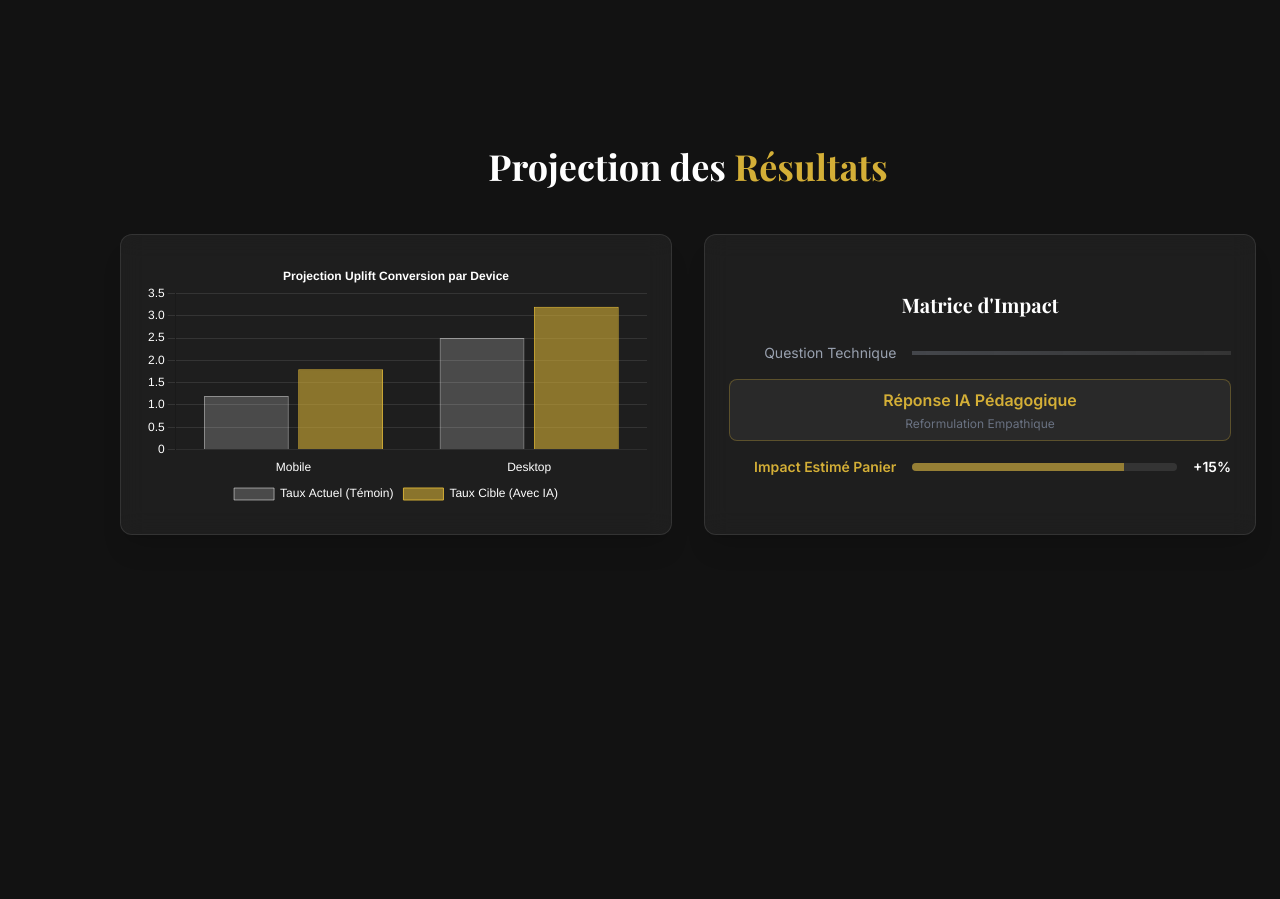
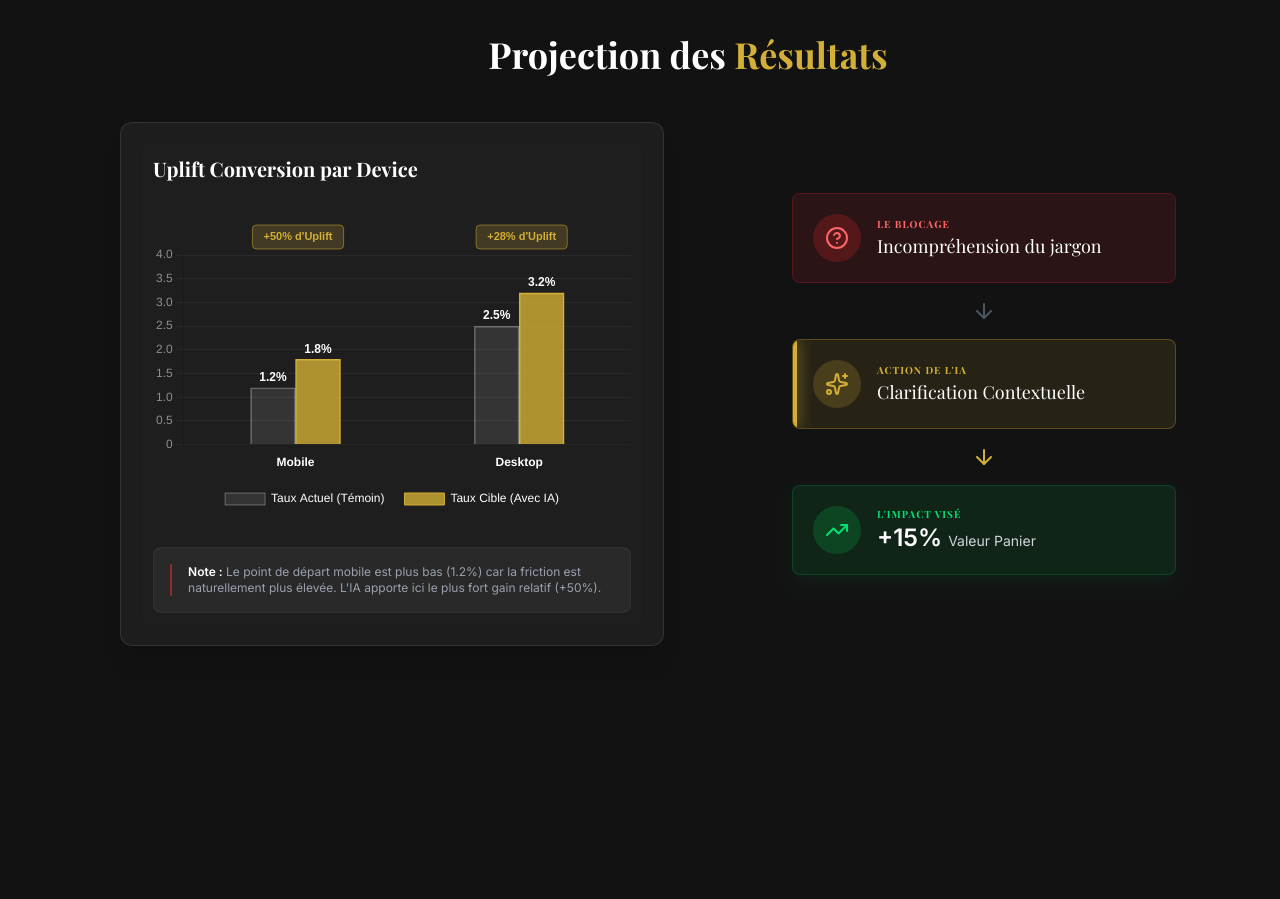
Before and after one commit to HELIK0PTER/methodologie-de-recherche, a React (Vite) app: page / in a window 1280 px wide. Shown: the part 4060-4959 px from the top of the page. Built offline with nearby package versions, Linux system fonts and the light colour scheme; a web font is replaced by a local one.

Commit message:
amélioration visuelle des résultats

```diff
--- a/src/sections/Dashboard.jsx
+++ b/src/sections/Dashboard.jsx
@@ -9,7 +9,8 @@ import {
   Legend,
   ArcElement
 } from 'chart.js';
-import { Bar, Doughnut } from 'react-chartjs-2';
+import { Bar } from 'react-chartjs-2';
+import { ArrowDown, HelpCircle, Sparkles, TrendingUp } from 'lucide-react';
 
 ChartJS.register(
   CategoryScale,
@@ -28,29 +29,93 @@ const Dashboard = () => {
           {
             label: 'Taux Actuel (Témoin)',
             data: [1.2, 2.5],
-            backgroundColor: 'rgba(255, 255, 255, 0.2)',
-            borderColor: 'rgba(255, 255, 255, 0.5)',
+            backgroundColor: 'rgba(255, 255, 255, 0.1)',
+            borderColor: 'rgba(255, 255, 255, 0.3)',
             borderWidth: 1,
+            barThickness: 45,
           },
           {
             label: 'Taux Cible (Avec IA)',
             data: [1.8, 3.2],
-            backgroundColor: 'rgba(212, 175, 55, 0.6)',
+            backgroundColor: 'rgba(212, 175, 55, 0.8)',
             borderColor: 'rgba(212, 175, 55, 1)',
             borderWidth: 1,
+            barThickness: 45,
           },
         ],
     };
 
+    const plugins = [{
+        id: 'enhanced-labels',
+        afterDraw: (chart) => {
+            const { ctx, chartArea: { top } } = chart;
+            ctx.save();
+
+            const uplifts = ["+50% d'Uplift", "+28% d'Uplift"];
+
+            chart.data.datasets.forEach((dataset, i) => {
+                const meta = chart.getDatasetMeta(i);
+                meta.data.forEach((bar, index) => {
+                    // 1. Valeurs individuelles (1.2%, etc.)
+                    const val = dataset.data[index] + "%";
+                    ctx.fillStyle = 'white';
+                    ctx.textAlign = 'center';
+                    ctx.font = 'bold 12px sans-serif';
+                    ctx.fillText(val, bar.x, bar.y - 10);
+
+                    // 2. Badges d'Uplift (uniquement pour le dataset "Cible" à l'index 1)
+                    if (i === 1) {
+                        const text = uplifts[index];
+                        const textWidth = ctx.measureText(text).width;
+                        const padding = 8;
+                        const rectW = textWidth + padding * 2;
+                        const rectH = 24;
+                        const rectX = bar.x - rectW / 2 - 20;
+                        const rectY = top - 30;
+
+                        // Dessin du badge (Pill)
+                        ctx.fillStyle = 'rgba(212, 175, 55, 0.2)';
+                        ctx.strokeStyle = 'rgba(212, 175, 55, 0.5)';
+                        ctx.lineWidth = 1;
+
+                        // Rectangle arrondi
+                        ctx.beginPath();
+                        ctx.roundRect(rectX, rectY, rectW, rectH, 4);
+                        ctx.fill();
+                        ctx.stroke();
+
+                        // Texte du badge
+                        ctx.fillStyle = '#D4AF37';
+                        ctx.font = 'bold 11px sans-serif';
+                        ctx.fillText(text, bar.x - 20, rectY + 12);
+                    }
+                });
+            });
+            ctx.restore();
+        }
+    }];
+
     const barOptions = {
         responsive: true,
+        maintainAspectRatio: false,
+        layout: { padding: { top: 40 } }, // Espace pour les badges
         plugins: {
-            legend: { position: 'bottom', labels: { color: 'white' } },
-            title: { display: true, text: 'Projection Uplift Conversion par Device', color: 'white' },
+            legend: {
+                position: 'bottom',
+                labels: { color: 'white', padding: 20 }
+            },
+            tooltip: { enabled: true }
         },
         scales: {
-            y: { ticks: { color: 'white' }, grid: { color: 'rgba(255,255,255,0.1)' } },
-            x: { ticks: { color: 'white' }, grid: { display: false } }
+            y: {
+                max: 4,
+                ticks: { color: 'rgba(255,255,255,0.5)' },
+                grid: { color: 'rgba(255,255,255,0.05)' }
+            },
+            x: {
+                ticks: { color: 'white', font: { weight: 'bold' } },
+                grid: { display: false }
+            }
         }
     };
 
@@ -58,35 +123,57 @@ const Dashboard = () => {
     <Section id="dashboard">
       <h2 className="text-4xl font-bold mb-12 text-center text-white">Projection des <span className="text-gold-prestige">Résultats</span></h2>
 
-      <div className="grid md:grid-cols-2 gap-8 w-full">
-         {/* Split Device Chart */}
-         <div className="glass-panel p-6">
-            <Bar data={barData} options={barOptions} />
+      <div className="grid md:grid-cols-2 gap-12 w-full items-center">
+         <div className="glass-panel p-8 relative overflow-hidden h-full flex flex-col">
+            <h3 className="text-xl font-bold text-white mb-8">Uplift Conversion par Device</h3>
+
+            <div className="flex-grow">
+                <div className="h-[300px]">
+                    <Bar data={barData} options={barOptions} plugins={plugins} />
+                </div>
+            </div>
+
+            <div className="mt-8 flex gap-4 text-xs text-gray-400 bg-white/5 p-4 rounded-lg border border-white/5">
+                <div className="w-1 bg-red-500/50 rounded-full"></div>
+                <p>
+                    <span className="text-white font-bold">Note :</span> Le point de départ mobile est plus bas (1.2%) car la friction est naturellement plus élevée. L'IA apporte ici le plus fort gain relatif (+50%).
+                </p>
+            </div>
          </div>
 
-         {/* Impact Matrix */}
-         <div className="glass-panel p-6 flex flex-col justify-center">
-            <h3 className="text-xl font-bold text-white mb-6 text-center">Matrice d'Impact</h3>
+         <div className="flex flex-col gap-4 relative max-w-sm mx-auto w-full">
+            <div className="bg-red-500/10 border border-red-500/20 p-5 rounded-lg flex items-center gap-4">
+                <div className="bg-red-500/20 p-3 rounded-full text-red-400">
+                    <HelpCircle size={24} />
+                </div>
+                <div className="flex-1">
+                    <h4 className="text-red-400 font-bold uppercase text-[10px] tracking-widest">Le Blocage</h4>
+                    <p className="text-white font-serif text-lg">Incompréhension du jargon</p>
+                </div>
+            </div>
 
-            <div className="space-y-4">
-                <div className="flex items-center gap-4">
-                    <div className="w-1/3 text-right text-gray-400 text-sm">Question Technique</div>
-                    <div className="flex-1 h-1 bg-white/10 relative">
-                        <div className="absolute top-1/2 left-0 -translate-y-1/2 w-full h-full bg-gradient-to-r from-gray-500 to-transparent opacity-30"></div>
-                    </div>
+            <ArrowDown className="text-gray-600 mx-auto" size={24} />
+
+            <div className="bg-gold-prestige/10 border border-gold-prestige/30 p-5 rounded-lg flex items-center gap-4 relative overflow-hidden">
+                <div className="absolute top-0 left-0 w-1 h-full bg-gold-prestige shadow-[0_0_15px_rgba(212,175,55,1)]"></div>
+                <div className="bg-gold-prestige/20 p-3 rounded-full text-gold-prestige">
+                    <Sparkles size={24} />
                 </div>
+                <div className="flex-1">
+                    <h4 className="text-gold-prestige font-bold uppercase text-[10px] tracking-widest">Action de l'IA</h4>
+                    <p className="text-white font-serif text-lg">Clarification Contextuelle</p>
+                </div>
+            </div>
 
-                <div className="flex flex-col items-center py-2 bg-white/5 rounded-lg border border-gold-prestige/30">
-                    <span className="text-gold-prestige font-bold mb-1">Réponse IA Pédagogique</span>
-                    <span className="text-xs text-gray-500">Reformulation Empathique</span>
+            <ArrowDown className="text-gold-prestige mx-auto" size={24} />
+
+            <div className="bg-green-500/10 border border-green-500/20 p-5 rounded-lg flex items-center gap-4 shadow-lg shadow-green-500/5">
+                <div className="bg-green-500/20 p-3 rounded-full text-green-400">
+                    <TrendingUp size={24} />
                 </div>
-
-                <div className="flex items-center gap-4">
-                    <div className="w-1/3 text-right text-gold-prestige font-bold text-sm">Impact Estimé Panier</div>
-                    <div className="flex-1 h-2 bg-white/10 rounded-full overflow-hidden">
-                        <div className="h-full bg-gold-prestige w-[80%] animate-pulse"></div>
-                    </div>
-                    <div className="text-white text-sm font-bold">+15%</div>
+                <div className="flex-1">
+                    <h4 className="text-green-400 font-bold uppercase text-[10px] tracking-widest">L'Impact Visé</h4>
+                    <p className="text-white font-bold text-2xl">+15% <span className="text-sm font-normal text-gray-300">Valeur Panier</span></p>
                 </div>
             </div>
          </div>
```
